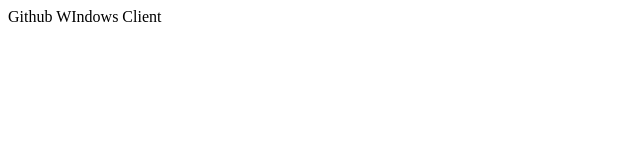
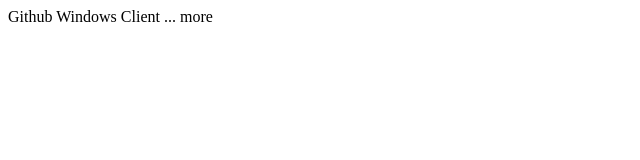
Before and after one commit to lucasyuan07/testgit2, a plain HTML site: page WebContent/index.html in a window 1280 px wide. Shown: the full height of the page, 0-640 px from the left. Drawn offline with Linux system fonts and the light colour scheme.

Commit message:
added more
to html

```diff
--- a/WebContent/index.html
+++ b/WebContent/index.html
@@ -5,6 +5,7 @@
 <title>Insert title here</title>
 </head>
 <body>
-	Github WIndows Client
+	Github Windows Client
+	... more
 </body>
 </html>
```
